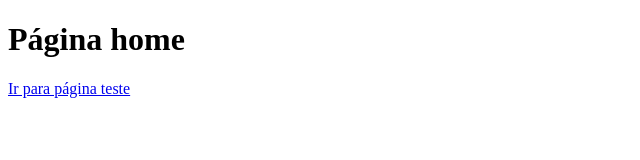
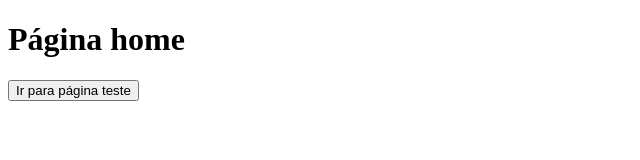
Before and after one commit to Pamplona115/aulagithub, a plain HTML site: page index.html in a window 1280 px wide. Shown: the whole page, without its empty margins (0-640 px from the left). Drawn offline with Linux system fonts and the light colour scheme.

Commit message:
add senha 115935

```diff
--- a/index.html
+++ b/index.html
@@ -5,9 +5,20 @@
     <meta http-equiv="X-UA-Compatible" content="IE=edge">
     <meta name="viewport" content="width=device-width, initial-scale=1.0">
     <title>Document</title>
+    <script>
+        function checkPassword() {
+            var password = prompt("Por favor, insira a senha:");
+
+            if (password === "115935") {
+                window.location.href = "teste.html";
+            } else {
+                alert("Senha incorreta!");
+            }
+        }
+    </script>
 </head>
 <body>
     <h1>Página home</h1>
-    <a href="teste.html">Ir para página teste</a>
+    <button onclick="checkPassword()">Ir para página teste</button>
 </body>
 </html>
```
Also changed, not shown: teste.html (+1 -1 lines).
